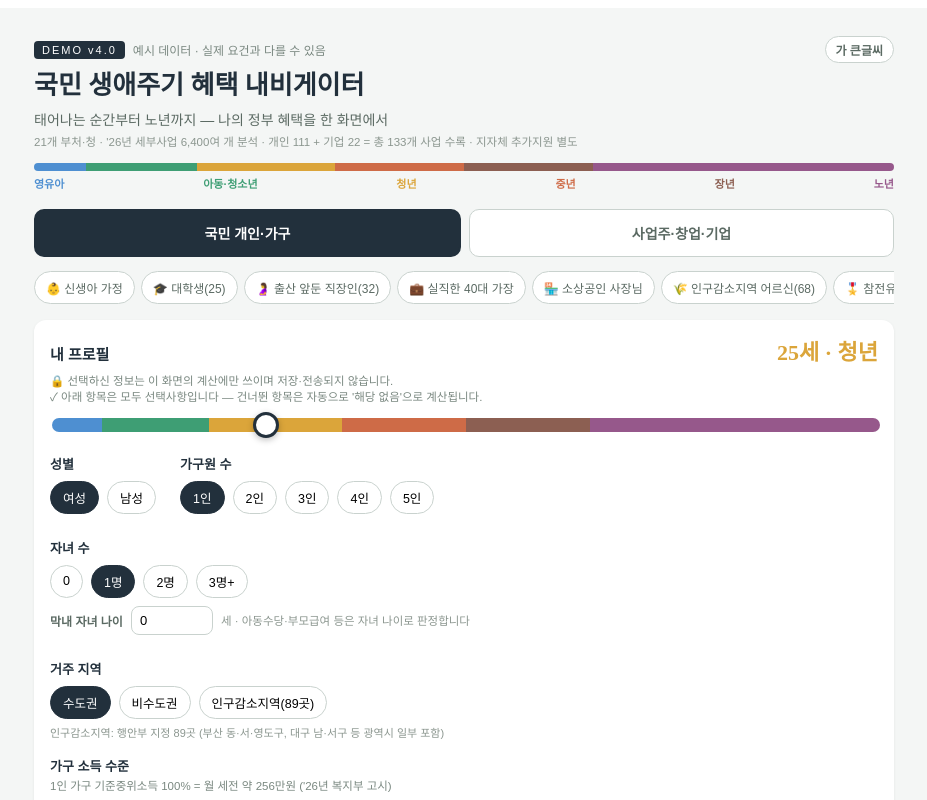
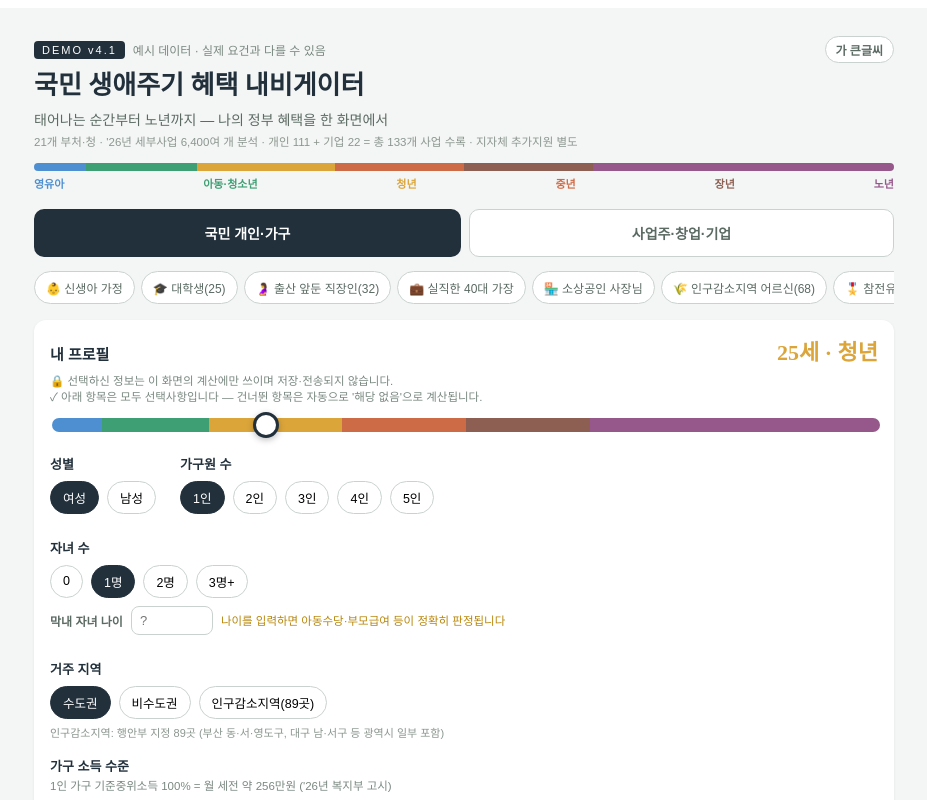
Before and after one commit to economistkyul/lifecycle-benefit-navigator, a React (Vite) app: page / in a window 1280 px wide. Both pictures are taken after a click on the button "1명". Shown: the top 800 px of the page, without its empty margins (176-1103 px from the left). Built offline with nearby package versions, Linux system fonts and the light colour scheme.

Commit message:
Update LifecycleBenefitNavigator.jsx

```diff
--- a/src/LifecycleBenefitNavigator.jsx
+++ b/src/LifecycleBenefitNavigator.jsx
@@ -241,7 +241,7 @@ const gateOf = (b) => {
 const fmt = (v) => (v >= 10000 ? `${(v / 10000).toFixed(1).replace(/\.0$/, "")}억` : `${v.toLocaleString()}만`);
 
 const DEFAULT_PROFILE = {
-  age: 25, gender: "F", income: "mid100", household: 1, childCount: 0, childAge: 0, job: "none",
+  age: 25, gender: "F", income: "mid100", household: 1, childCount: 0, childAge: null, job: "none",
   tags: [], vet: "none", mil: "none", disability: "none", region: "metro",
   audience: "personal", bizSize: "소상공인", bizTags: [],
 };
@@ -262,7 +262,7 @@ export default function LifecycleBenefitNavigator({ liveBudgets = {} }) {
   const [income, setIncome] = useState("mid100");
   const [household, setHousehold] = useState(1);
   const [childCount, setChildCount] = useState(0);
-  const [childAge, setChildAge] = useState(0);
+  const [childAge, setChildAge] = useState(null); /* null = 미입력 */
   const [job, setJob] = useState("none");
   const [disability, setDisability] = useState("none");
   const [vet, setVet] = useState("none");
@@ -348,19 +348,22 @@ export default function LifecycleBenefitNavigator({ liveBudgets = {} }) {
   const profileMatched = useMemo(() => BENEFITS.filter(matchesProfile), [income, tags, childCount, job, gender, disability, vet, mil, region, audience, bizSize, bizTags]);
   /* ageTarget:"child" 사업(아동수당 등)은 신청자 나이가 아니라 막내 자녀 나이로 판정 */
   const ageFor = (b) => (b.ageTarget === "child" ? childAge : age);
-  const nowEligibleAll = profileMatched.filter((b) => ageFor(b) >= b.ageMin && ageFor(b) <= b.ageMax);
+  const nowEligibleAll = profileMatched.filter((b) => {
+    if (b.ageTarget === "child" && (childCount === 0 || childAge === null)) return true; /* 판정 보류 → 잠재 혜택 */
+    return ageFor(b) >= b.ageMin && ageFor(b) <= b.ageMax;
+  });
   /* 잠재 혜택: 소득 미상×소득요건 / 자녀 정보 미입력×자녀 기준 사업 → 확정 합계에서 제외 */
   const reviewNeeded = nowEligibleAll.filter((b) =>
     (income === "unknown" && b.incomeCap < 5) ||
     (b.perChild && childCount === 0) ||
-    (b.ageTarget === "child" && childCount === 0)
+    (b.ageTarget === "child" && (childCount === 0 || childAge === null))
   );
   const nowEligible = nowEligibleAll.filter((b) => !reviewNeeded.includes(b));
   const rvMult = (b) => (b.perChild ? Math.max(childCount, 1) : 1);
   const reviewCashes = reviewNeeded.filter((b) => (b.vtype === "cash" || b.vtype === "voucher") && !b.conditional);
   const reviewMax = reviewCashes.reduce((t, b) => t + b.valMax * rvMult(b), 0);
   const upcoming = profileMatched
-    .filter((b) => (b.ageTarget === "child" ? childCount > 0 && b.ageMin > childAge : b.ageMin > age))
+    .filter((b) => (b.ageTarget === "child" ? childCount > 0 && childAge !== null && b.ageMin > childAge : b.ageMin > age))
     .sort((a, b) => a.ageMin - b.ageMin);
   const ministries = new Set(nowEligible.map((b) => b.ministry));
   const curStage = stageOf(age);
@@ -422,7 +425,7 @@ export default function LifecycleBenefitNavigator({ liveBudgets = {} }) {
 
       <header style={{ padding: "28px 20px 18px", maxWidth: 860, margin: "0 auto" }}>
         <div style={{ display: "flex", alignItems: "center", gap: 8, marginBottom: 6 }}>
-          <span style={{ fontSize: 11, letterSpacing: 2, background: "#22303C", color: "#fff", padding: "3px 8px", borderRadius: 4 }}>DEMO v4.0</span>
+          <span style={{ fontSize: 11, letterSpacing: 2, background: "#22303C", color: "#fff", padding: "3px 8px", borderRadius: 4 }}>DEMO v4.1</span>
           <span style={{ fontSize: 12, color: "#7A8880" }}>예시 데이터 · 실제 요건과 다를 수 있음</span>
           <button onClick={() => setBigText(!bigText)}
             style={{ marginLeft: "auto", fontSize: 12, fontWeight: 800, padding: "4px 10px", borderRadius: 999, border: "1px solid #C9D2CE", background: bigText ? "#22303C" : "#fff", color: bigText ? "#fff" : "#5B6A63", cursor: "pointer" }}>
@@ -510,10 +513,12 @@ export default function LifecycleBenefitNavigator({ liveBudgets = {} }) {
               {childCount > 0 && (
                 <div style={{ marginTop: 8, display: "flex", alignItems: "center", gap: 8, flexWrap: "wrap" }}>
                   <span style={{ fontSize: 12, color: "#5B6A63", fontWeight: 700 }}>막내 자녀 나이</span>
-                  <input type="number" min={0} max={18} value={childAge} aria-label="막내 자녀 나이"
-                    onChange={(e) => setChildAge(Math.max(0, Math.min(18, Number(e.target.value) || 0)))}
+                  <input type="number" min={0} max={18} value={childAge ?? ""} placeholder="?" aria-label="막내 자녀 나이"
+                    onChange={(e) => { const v = e.target.value; setChildAge(v === "" ? null : Math.max(0, Math.min(18, Number(v) || 0))); }}
                     style={{ width: 64, border: "1px solid #C9D2CE", borderRadius: 8, padding: "6px 8px", fontSize: 13, fontFamily: "inherit" }} />
-                  <span style={{ fontSize: 11.5, color: "#8B968F" }}>세 · 아동수당·부모급여 등은 자녀 나이로 판정합니다</span>
+                  <span style={{ fontSize: 11.5, color: childAge === null ? "#B8860B" : "#8B968F" }}>
+                    {childAge === null ? "나이를 입력하면 아동수당·부모급여 등이 정확히 판정됩니다" : "세 · 아동수당·부모급여 등은 자녀 나이로 판정합니다"}
+                  </span>
                 </div>
               )}
             </div>
@@ -777,7 +782,9 @@ export default function LifecycleBenefitNavigator({ liveBudgets = {} }) {
                   style={{ display: "flex", justifyContent: "space-between", gap: 8, padding: "9px 12px", background: "#fff", borderRadius: 8, cursor: "pointer" }}>
                   <span style={{ fontSize: 13, fontWeight: 700 }}>{b.name}</span>
                   <span style={{ fontSize: 11.5, color: "#B8860B", flexShrink: 0 }}>
-                    {income === "unknown" && b.incomeCap < 5 ? "소득 확인 필요" : "자녀 정보 확인 필요"}
+                    {income === "unknown" && b.incomeCap < 5 ? "소득 확인 필요"
+                      : b.ageTarget === "child" && childCount > 0 && childAge === null ? "자녀 나이 입력 필요"
+                      : "자녀 정보 확인 필요"}
                   </span>
                 </div>
               ))}
```
